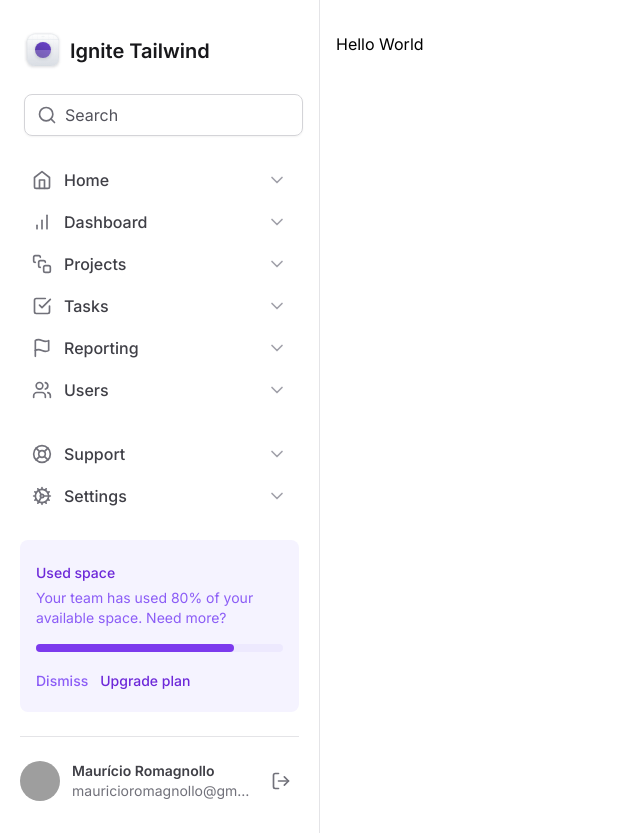
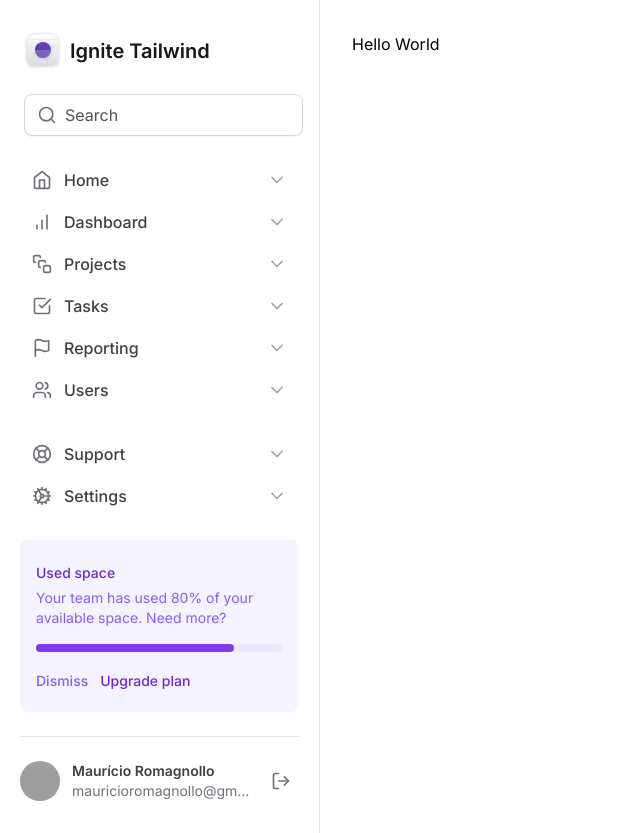
Before and after one commit to mauricioromagnollo/ignite-tailwind, a Next.js app: page / in a window 1280 px wide. Shown: the whole page, without its empty margins (0-640 px from the left). Built offline with nearby package versions, Linux system fonts and the light colour scheme; grey boxes are pictures that could not be loaded.

Commit message:
feat: add atialiased and change padding x

```diff
--- a/src/app/layout.tsx
+++ b/src/app/layout.tsx
@@ -16,11 +16,11 @@
   children: React.ReactNode
 }) {
   return (
-    <html lang="en">
+    <html lang="en" className="antialiased">
       <body className={inter.className}>
-        <div className="grid-cols-app grid min-h-screen">
+        <div className="grid min-h-screen grid-cols-app">
           <Sidebar />
-          <main className="px-4 pb-12 pt-8">{children}</main>
+          <main className="px-8 pb-12 pt-8">{children}</main>
         </div>
       </body>
     </html>
```
